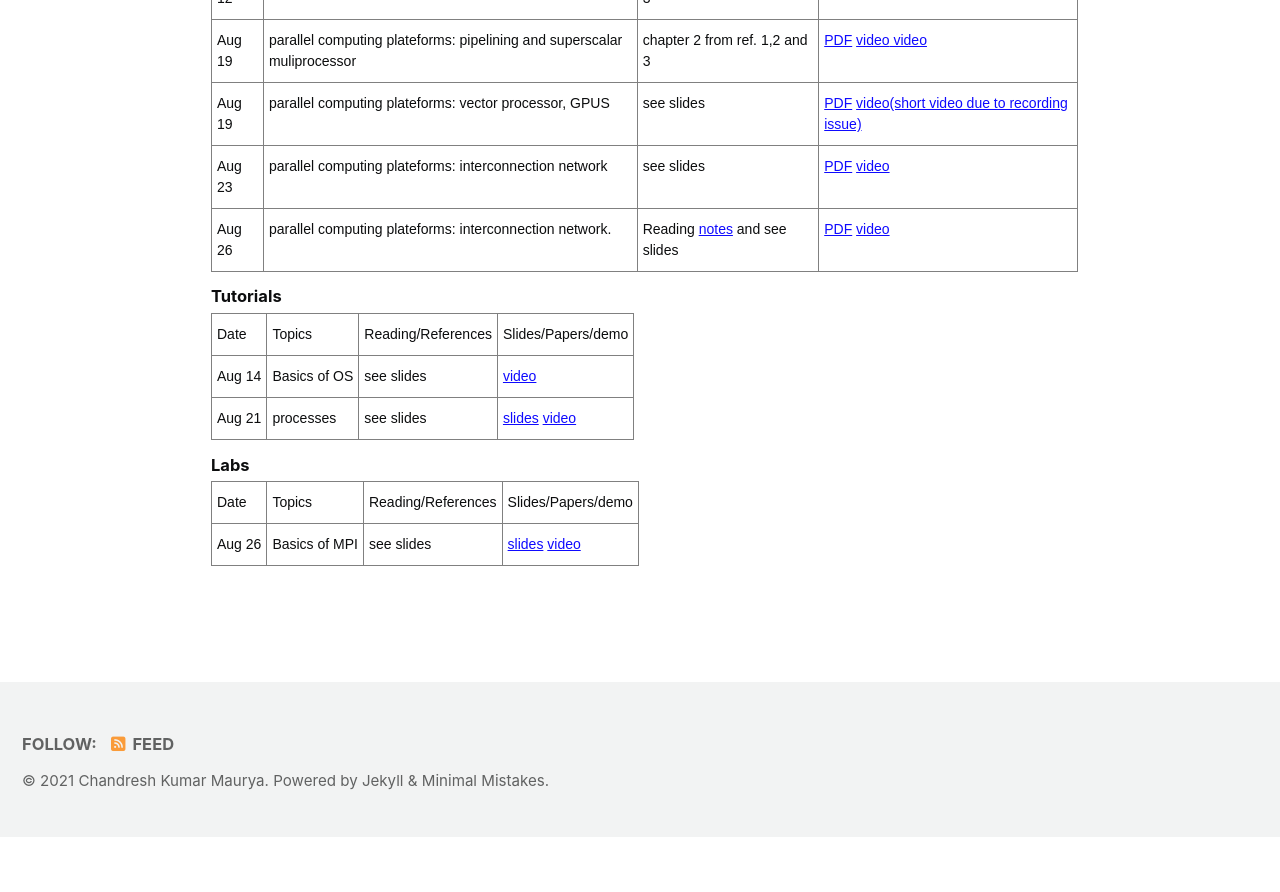
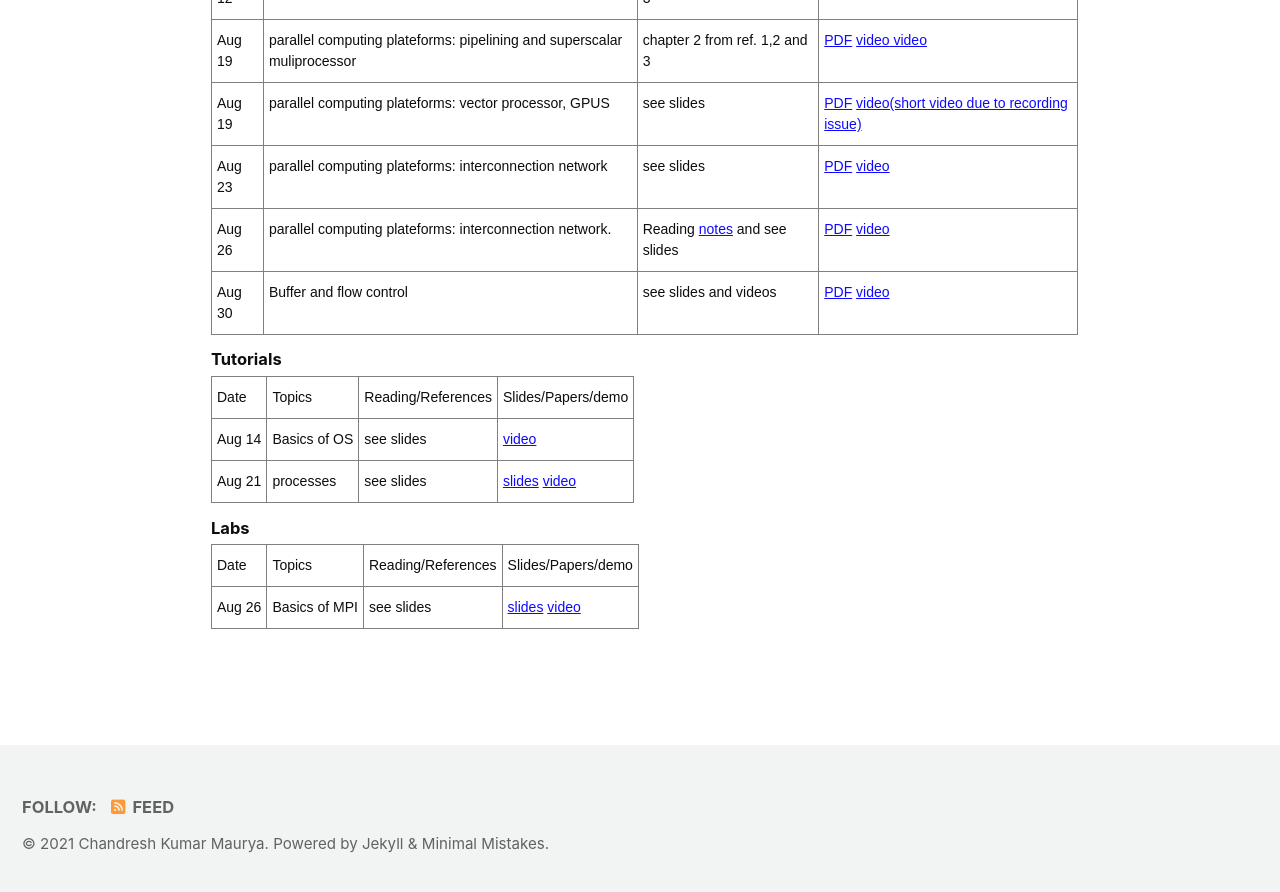
Before and after one commit to chandreshiit/oldsite, a Jekyll site: the page built from _pages/PC2021.md, in a window 1280 px wide and 900 px high, scrolled down 1264 px. Shown: the top 892 px of the window. Built offline with Jekyll 4.4.1, drawn with Linux system fonts in a browser that asks for light colours; cached includes are drawn as plain includes; nearby versions of some CDN libraries; before the commit the page ends 2101 px from its top, so only the background shows below that.

Commit message:
added PC2021

```diff
--- a/_pages/PC2021.md
+++ b/_pages/PC2021.md
@@ -84,6 +84,11 @@ author_profile: false
     <td class="tg-0pky">parallel computing plateforms: interconnection network. </td>
     <td class="tg-0pky"> Reading  <a href="https://www.engr.colostate.edu/~hj/book_chapters/24.pdf">notes</a> and see slides</td>
         <td class="tg-0pky"> <a href="https://drive.google.com/file/d/1e4Tk3lR41VkOEio7ROfBQKggWlf5Tv-M/view?usp=sharing">PDF</a> <a href="https://drive.google.com/file/d/1c4Mogp1Eg196vZNhu1EG5s91yJpYmmBw/view?usp=sharing"> video</a> </td>   </tr>
+     <tr>
+    <td class="tg-0pky">Aug 30</td>
+    <td class="tg-0pky">Buffer and flow control </td>
+    <td class="tg-0pky">see slides and videos</td>
+    <td class="tg-0pky"> <a href="https://drive.google.com/file/d/16HWiR5papTGXXBBY4YT2YLv_BH2nd38x/view?usp=sharing">PDF</a> <a href="https://drive.google.com/file/d/1uh9i0VMxHuYTSXHGCkpOHlU_MqB5RKws/view?usp=sharing"> video</a> </td>   </tr>
 </table>
 
 
```
